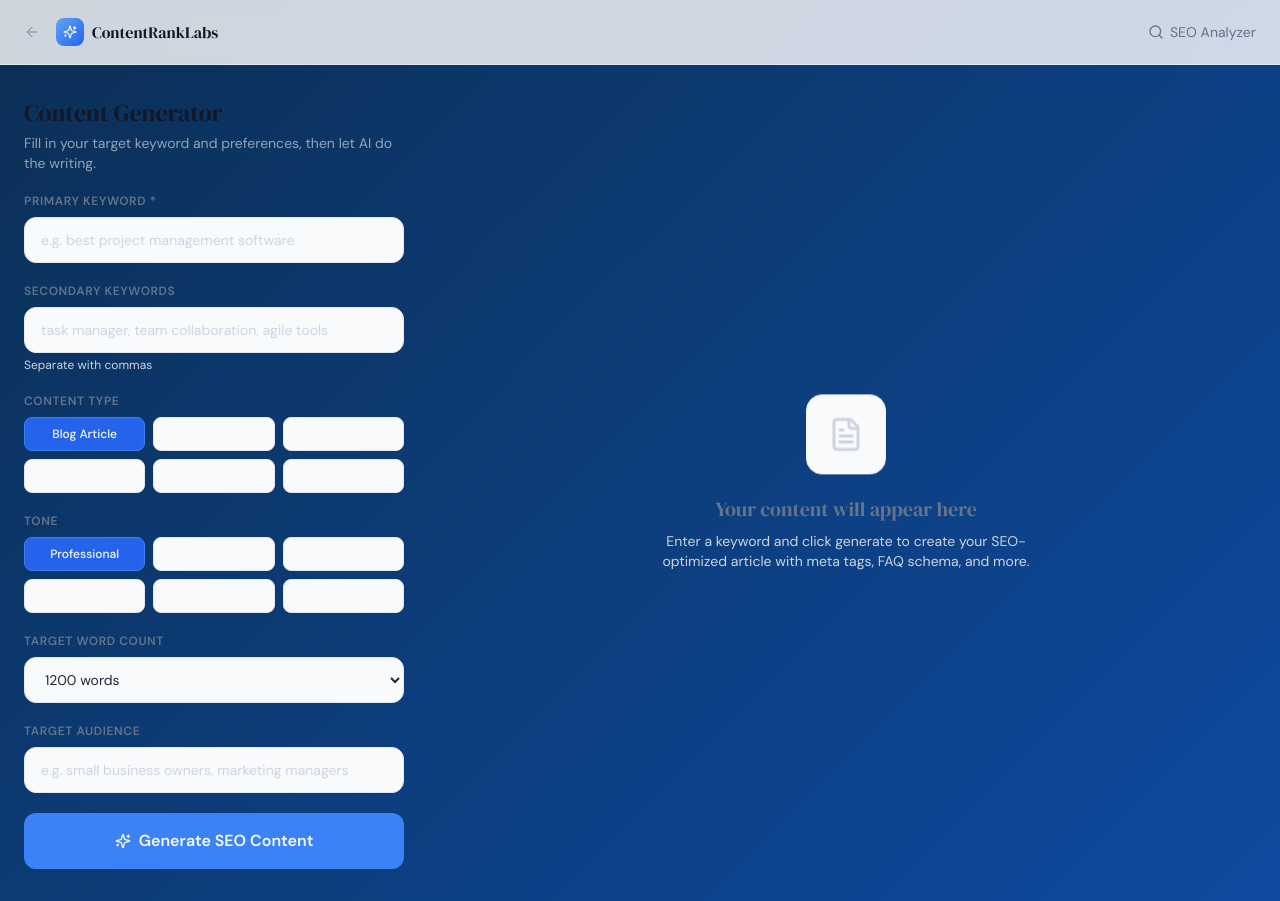
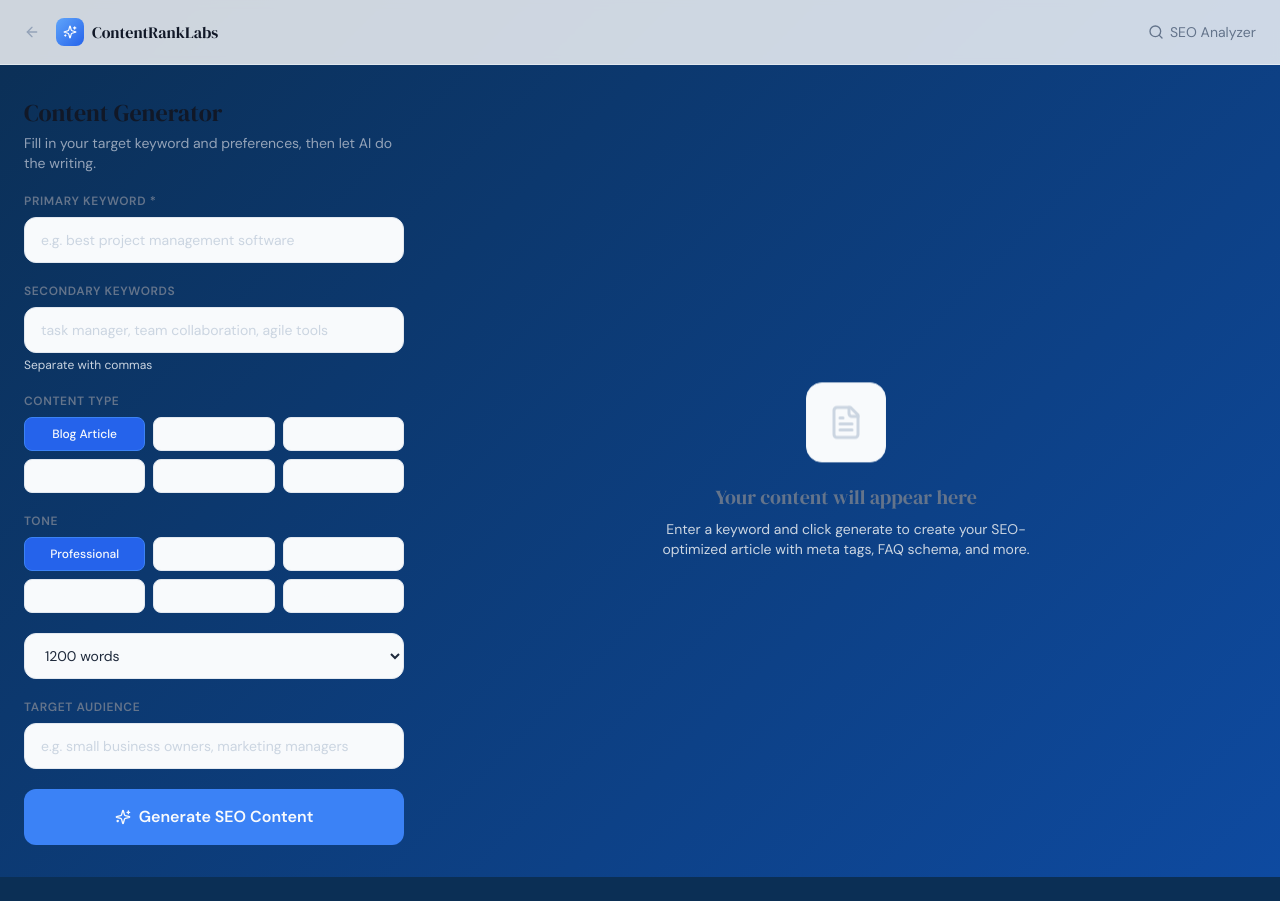
Before and after one commit to Dixitsoni/seo, a Next.js app: page /dashboard in a window 1280 px wide. After the commit the page ends 877 px from the top, so only its background shows below. Built offline with nearby package versions, Linux system fonts and the light colour scheme.

Commit message:
initialize Project

```diff
--- a/app/analyze/page.tsx
+++ b/app/analyze/page.tsx
@@ -206,7 +206,7 @@ export default function AnalyzePage() {
 
             <div className="grid md:grid-cols-2 gap-4">
               <div>
-                <label className="block text-xs font-semibold text-surface-400 uppercase tracking-wider mb-2">Scan depth</label>
+                {/* <label className="block text-xs font-semibold text-surface-400 uppercase tracking-wider mb-2">Scan depth</label> */}
                 <select
                   value={scanDepth}
                   onChange={e => setScanDepth(e.target.value as 'single-page' | 'site' | 'domain')}
--- a/app/dashboard/page.tsx
+++ b/app/dashboard/page.tsx
@@ -248,7 +248,7 @@ function DashboardClient() {
 
             {/* Word count */}
             <div>
-              <label className="block text-xs font-semibold text-surface-400 uppercase tracking-wider mb-2">Target Word Count</label>
+              {/* <label className="block text-xs font-semibold text-surface-400 uppercase tracking-wider mb-2">Target Word Count</label> */}
               <select
                 value={form.wordCount}
                 onChange={e => setForm(p => ({ ...p, wordCount: e.target.value }))}
```
